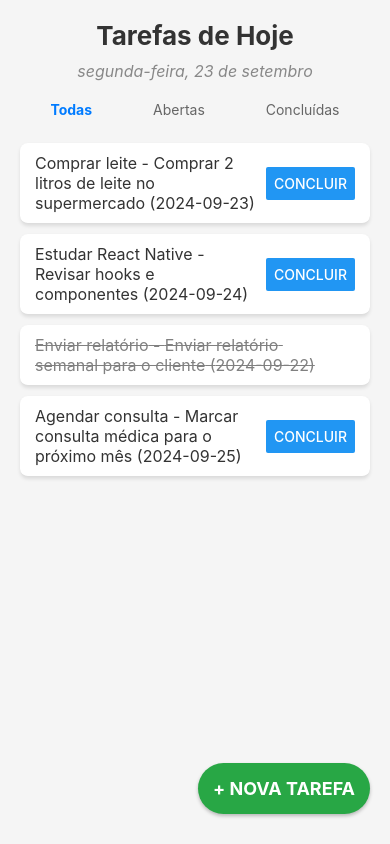
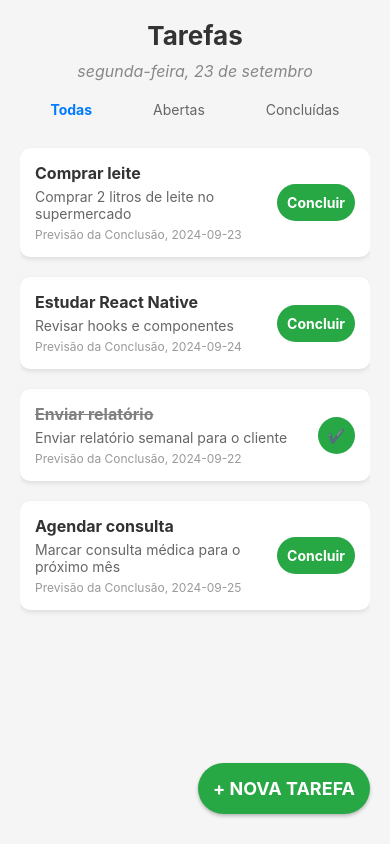
Before and after one commit to alexandrooliveira87/Projeto_Task_APP_React_Native, a React Native app in the folder Task_App/: screen / in a window 390 px wide. Built offline with nearby package versions, Linux system fonts and the light colour scheme.

Commit message:
[M1S09] Ex 4 - Componente de Tarefa

```diff
--- a/Task_App/App.js
+++ b/Task_App/App.js
@@ -17,12 +17,13 @@ export default function App() {
   // Função para obter a data no formato "Segunda-feira, 16 setembro"
   const dataAtual = format(new Date(), "eeee, dd 'de' MMMM", { locale: ptBR });
 
-  const adicionarTarefa = () => {
-    if (novaTarefa.length > 0) {
-      setTarefas([...tarefas, { nome: novaTarefa, descricao: "", data: new Date().toLocaleDateString(), status: 'Aberta' }]);
-      setNovaTarefa('');
-      setModalVisivel(false);
-    }
+  const adicionarTarefa = (novaTarefa) => {
+    setTarefas([...tarefas, {
+      nome: novaTarefa.titulo,
+      descricao: novaTarefa.descricao,
+      data: novaTarefa.dataConclusao,
+      status: 'Aberta'
+    }]);
   };
 
   const completarTarefa = (index) => {
@@ -38,7 +39,7 @@ export default function App() {
 
   return (
     <View style={styles.container}>
-      <Text style={styles.cabecalho}>Tarefas de Hoje</Text>
+      <Text style={styles.cabecalho}>Tarefas</Text>
       <Text style={styles.dataTexto}>{dataAtual}</Text>
 
       <Aba abaAtiva={abaAtiva} setAbaAtiva={setAbaAtiva} />
--- /dev/null
+++ b/Task_App/components/CardTarefa.js
@@ -0,0 +1,67 @@
+// components/CardTarefa.js
+import React from 'react';
+import { View, Text, TouchableOpacity, StyleSheet } from 'react-native';
+
+export default function CardTarefa({ titulo, descricao, horario, concluida, onConcluir }) {
+  return (
+    <View style={styles.card}>
+      <View style={styles.infoContainer}>
+        <Text style={concluida ? styles.tituloConcluido : styles.titulo}>{titulo}</Text>
+        <Text style={styles.descricao}>{descricao}</Text>
+        <Text style={styles.horario}>{horario}</Text>
+      </View>
+      <TouchableOpacity style={styles.botaoConcluir} onPress={onConcluir}>
+        <Text style={styles.botaoTexto}>{concluida ? '✔️' : 'Concluir'}</Text>
+      </TouchableOpacity>
+    </View>
+  );
+}
+
+const styles = StyleSheet.create({
+  card: {
+    backgroundColor: '#fff',
+    borderRadius: 10,
+    padding: 15,
+    marginVertical: 10,
+    shadowColor: '#000',
+    shadowOffset: { width: 0, height: 2 },
+    shadowOpacity: 0.1,
+    shadowRadius: 5,
+    elevation: 3,
+    flexDirection: 'row',
+    justifyContent: 'space-between',
+    alignItems: 'center',
+  },
+  infoContainer: {
+    flex: 1,
+  },
+  titulo: {
+    fontSize: 16,
+    fontWeight: 'bold',
+    color: '#333',
+  },
+  tituloConcluido: {
+    fontSize: 16,
+    fontWeight: 'bold',
+    color: 'gray',
+    textDecorationLine: 'line-through',
+  },
+  descricao: {
+    fontSize: 14,
+    color: '#666',
+    marginVertical: 5,
+  },
+  horario: {
+    fontSize: 12,
+    color: '#999',
+  },
+  botaoConcluir: {
+    backgroundColor: '#28a745',
+    padding: 10,
+    borderRadius: 50,
+  },
+  botaoTexto: {
+    color: '#fff',
+    fontWeight: 'bold',
+  },
+});
--- a/Task_App/components/ListaDeTarefas.js
+++ b/Task_App/components/ListaDeTarefas.js
@@ -1,20 +1,22 @@
+// components/ListaDeTarefas.js
 import React from 'react';
-import { View, Text, Button } from 'react-native';
+import { ScrollView, View } from 'react-native';
+import CardTarefa from './CardTarefa';
 import styles from '../styles';
 
 export default function ListaDeTarefas({ tarefas, completarTarefa }) {
   return (
-    <View style={styles.listaDeTarefas}>
+    <ScrollView style={styles.scrollContainer} contentContainerStyle={styles.listaDeTarefas}>
       {tarefas.map((tarefa, index) => (
-        <View key={index} style={styles.itemDeTarefa}>
-          <Text style={tarefa.status === 'Concluída' ? styles.tarefaConcluida : styles.tarefaTexto}>
-            {tarefa.nome} - {tarefa.descricao} ({tarefa.data})
-          </Text>
-          {tarefa.status === 'Aberta' && (
-            <Button title="Concluir" onPress={() => completarTarefa(index)} />
-          )}
-        </View>
+        <CardTarefa
+          key={index}
+          titulo={tarefa.nome}
+          descricao={tarefa.descricao}
+          horario={`Previsão da Conclusão, ${tarefa.data}`}
+          concluida={tarefa.status === 'Concluída'}
+          onConcluir={() => completarTarefa(index)}
+        />
       ))}
-    </View>
+    </ScrollView>
   );
 }
--- a/Task_App/components/ModalNovaTarefa.js
+++ b/Task_App/components/ModalNovaTarefa.js
@@ -1,27 +1,80 @@
-import React from 'react';
+// components/ModalNovaTarefa.js
+import React, { useState } from 'react';
 import { Modal, View, Text, TextInput, TouchableOpacity } from 'react-native';
+import DateTimePicker from '@react-native-community/datetimepicker'; // Biblioteca para selecionar a data
 import styles from '../styles';
 
 export default function ModalNovaTarefa({
   modalVisivel,
   setModalVisivel,
-  novaTarefa,
-  setNovaTarefa,
-  adicionarTarefa,
+  adicionarTarefa
 }) {
+  const [titulo, setTitulo] = useState('');
+  const [descricao, setDescricao] = useState('');
+  const [dataConclusao, setDataConclusao] = useState(new Date());
+  const [mostrandoCalendario, setMostrandoCalendario] = useState(false);
+
+  // Função para lidar com a mudança da data de conclusão
+  const onChangeData = (event, selectedDate) => {
+    const currentDate = selectedDate || dataConclusao;
+    setMostrandoCalendario(false); // Fecha o calendário após a seleção
+    setDataConclusao(currentDate); // Atualiza o estado com a data selecionada
+  };
+
+  const handleAdicionarTarefa = () => {
+    if (titulo.length > 0 && descricao.length > 0) {
+      adicionarTarefa({
+        titulo,
+        descricao,
+        dataConclusao: dataConclusao.toLocaleDateString(), // Formata a data de conclusão
+        status: 'Aberta'
+      });
+      setTitulo('');
+      setDescricao('');
+      setModalVisivel(false);
+    }
+  };
+
   return (
     <Modal visible={modalVisivel} animationType="slide" transparent={true}>
       <View style={styles.modalView}>
         <Text style={styles.modalTexto}>Nova Tarefa</Text>
+
+        {/* Input para o Título */}
+        <TextInput
+          style={styles.input}
+          placeholder="Título da tarefa"
+          value={titulo}
+          onChangeText={setTitulo}
+        />
+
+        {/* Input para a Descrição */}
         <TextInput
           style={styles.input}
           placeholder="Descrição da tarefa"
-          value={novaTarefa}
-          onChangeText={setNovaTarefa}
+          value={descricao}
+          onChangeText={setDescricao}
         />
 
+        {/* Botão para exibir o calendário */}
+        <TouchableOpacity onPress={() => setMostrandoCalendario(true)}>
+          <Text style={styles.input}>
+            {dataConclusao ? `Data de Conclusão: ${dataConclusao.toLocaleDateString()}` : 'Selecione a Data de Conclusão'}
+          </Text>
+        </TouchableOpacity>
+
+        {/* Exibe o DateTimePicker para selecionar a data */}
+        {mostrandoCalendario && (
+          <DateTimePicker
+            value={dataConclusao}
+            mode="date"
+            display="default"
+            onChange={onChangeData}
+          />
+        )}
+
         {/* Botão para adicionar a tarefa */}
-        <TouchableOpacity style={styles.modalBotaoAdicionar} onPress={adicionarTarefa}>
+        <TouchableOpacity style={styles.modalBotaoAdicionar} onPress={handleAdicionarTarefa}>
           <Text style={styles.botaoTextoModal}>Adicionar Tarefa</Text>
         </TouchableOpacity>
 
--- a/Task_App/package.json
+++ b/Task_App/package.json
@@ -9,8 +9,9 @@
     "web": "expo start --web"
   },
   "dependencies": {
+    "@react-native-community/datetimepicker": "^8.1.1",
     "date-fns": "^4.1.0",
-    "expo": "~51.0.28",
+    "expo": "^51.0.32",
     "expo-status-bar": "~1.12.1",
     "react": "18.2.0",
     "react-native": "0.74.5"
--- a/Task_App/styles.js
+++ b/Task_App/styles.js
@@ -114,6 +114,7 @@ export default StyleSheet.create({
     marginBottom: 20,
     borderRadius: 8,
     backgroundColor: '#f9f9f9',
+    color: '#333',
   },
   modalBotaoAdicionar: {
     backgroundColor: '#007BFF',
@@ -136,4 +137,10 @@ export default StyleSheet.create({
     fontSize: 16,
     fontWeight: 'bold',
   },
+  scrollContainer: {
+    flex: 1,  // Faz o scroll ocupar o espaço da tela
+  },
+  listaDeTarefas: {
+    paddingBottom: 20, // Adiciona espaço no fim da lista
+  }
 });
```
Also changed, not shown: 1 other file (tests, documents, lock files or other folders).
